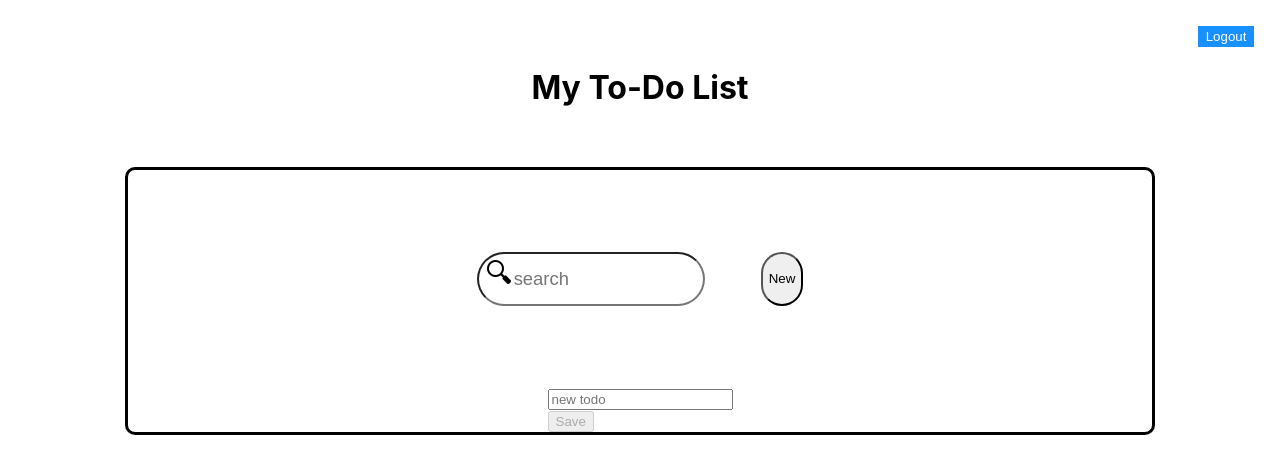
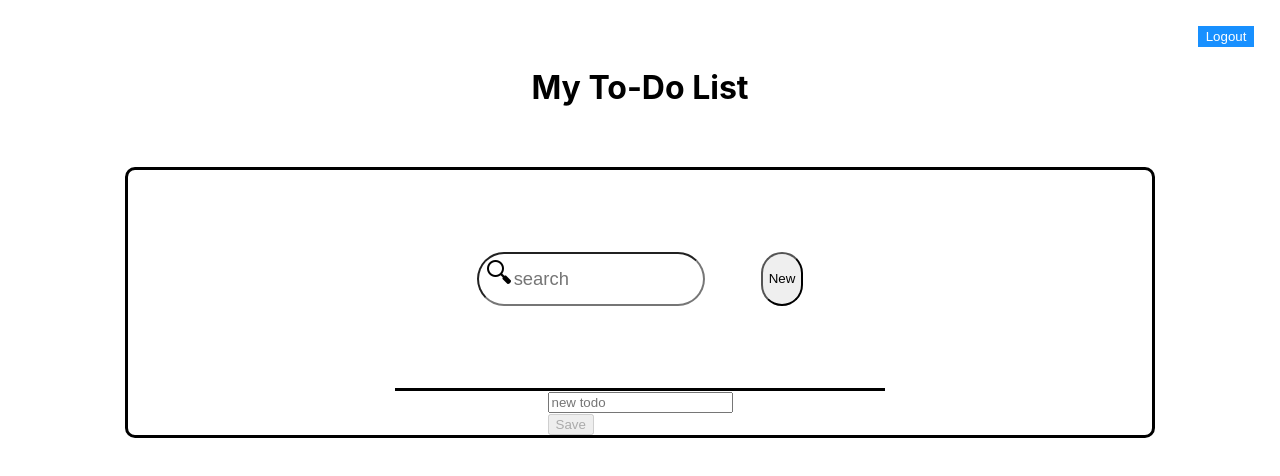
Before and after one commit to aldenho52/My-Todo-List, a React (Create React App) app in the folder rapptr-labs/: page /todolist in a window 1280 px wide. Both pictures are taken after a click on the button "New". Shown: the top 476 px of the page. Built offline with nearby package versions, Linux system fonts and the light colour scheme.

Commit message:
styling todos

```diff
--- a/rapptr-labs/src/components/TodoList.js
+++ b/rapptr-labs/src/components/TodoList.js
@@ -36,6 +36,7 @@ const StyledInputContainer = styled.div`
     padding: 8%;
     display: flex;
     justify-content: space-around;
+    border-bottom: 3px solid black;
 `;
 const StyledDivHeader = styled.div`
     width: 100%;
@@ -61,6 +62,10 @@ const StyledButton = styled.button`
     color: white;
     background: #1890ff;
     margin: 2% 2% 0 0;
+`;
+const StyledAddTodoDiv = styled.div`
+    flex: display;
+    justify-content: space-between;
 `;
 
 const initialValues = {
@@ -156,7 +161,7 @@ const TodoList = () => {
                     <StyledSearchBtn onClick={showAddTodo}>New</StyledSearchBtn>
                 </StyledInputContainer>
                 {addTodo &&
-                <div>
+                <StyledAddTodoDiv>
                 <form onSubmit={submitNewTodo}>
                     <label>
                     <input
@@ -175,7 +180,7 @@ const TodoList = () => {
                         {errors.newtodo ? `${errors.newtodo}` : ''}
                     </StyledError>
                 </form>
-                </div>}
+                </StyledAddTodoDiv>}
                 {filteredList.map(todo => {
                     return (
                         <Todo key={todo.id} todo={todo} todos={todos} setTodos={setTodos} />
--- a/rapptr-labs/src/styling/LoginPage.css
+++ b/rapptr-labs/src/styling/LoginPage.css
@@ -4,8 +4,8 @@
 
 .input-container > img {
     position: absolute;
-    top: 8px;
-    left: 3px;
+    top: 6px;
+    left: 5px;
   }
 
 .input-container > input {
```
